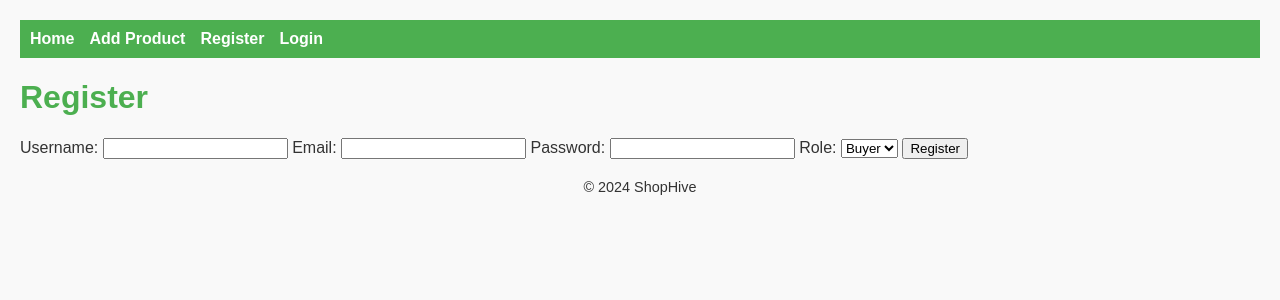
After one commit to Charis04/BACS_e-commerce, a Flask app: page /user/register in a window 1280 px wide. The commit adds this page. Shown: the top 300 px of the page. Run offline with Flask 3, Linux system fonts and the light colour scheme.

Commit message:
upated task

```diff
--- a/app.py
+++ b/app.py
@@ -1,10 +1,9 @@
-from shophive_packages import app
+from shophive_packages import create_app
 
+app = create_app(config_name="development")
 
 if __name__ == "__main__":
     """
     Run the Flask application.
-
-    The app will run in debug mode on the default Flask port (5000).
     """
     app.run(debug=True)
--- a/shophive_packages/models/user.py
+++ b/shophive_packages/models/user.py
@@ -12,19 +12,21 @@ class User(UserMixin, db.Model):
         username (str): The username of the user.
         email (str): The email address of the user.
         password (str): The password of the user.
+        role (str): The role of the user ("buyer" or "seller").
     """
 
     id = db.Column(db.Integer, primary_key=True)
     username = db.Column(db.String(80), unique=True, nullable=False)
     email = db.Column(db.String(120), unique=True, nullable=False)
     password = db.Column(db.String(200), nullable=False)
+    role = db.Column(db.String(10), nullable=False, default="buyer")
 
     # Relationships
     orders = db.relationship('Order', back_populates='buyer', lazy='select')
     carts = db.relationship('Cart', backref='buyer', lazy=True)
 
     def __repr__(self):
-        return f'<User {self.username} {self.email}>'
+        return f'<User {self.username} {self.role}>'
 
     # Set the password hash
     def set_password(self, password):
--- a/shophive_packages/routes/user_routes.py
+++ b/shophive_packages/routes/user_routes.py
@@ -1,4 +1,4 @@
-from flask import Blueprint, request, jsonify, current_app  # noqa
+from flask import Blueprint, request, jsonify, render_template
 from flask_jwt_extended import jwt_required, get_jwt_identity
 from shophive_packages.services.auth_service import register_user, login_user
 from shophive_packages.models import User
@@ -7,39 +7,49 @@ user_bp = Blueprint("user_bp", __name__)
 
 
 # User Registration
-@user_bp.route("/register", methods=["POST"])
+@user_bp.route("/register", methods=["GET", "POST"])
 def register():
     """
     Register a new user.
 
     Returns:
-        tuple: A success message and HTTP status code 201 if registration is
-        successful, or an error message and HTTP status code 400 if
-        registration fails.
+        For GET: Render the registration form.
+        For POST: A success message and HTTP status code 201 if registration
+                  is successful, or an error message and HTTP status code 400.
     """
+    if request.method == "GET":
+        return render_template("register.html")
+
     data = request.get_json()
     try:
-        user = register_user(data["username"], data["email"], data["password"])
-        return jsonify({"message":
-                        f"User {user.username} created successfully!"}), 201
+        role = data.get("role", "buyer")  # Default role is "buyer"
+        user = register_user(data["username"], data["email"], data["password"], role=role)
+        return jsonify({"message": f"User {user.username} created successfully as a {role}!"}), 201
     except ValueError as e:
         return jsonify({"message": str(e)}), 400
 
 
 # User Login
-@user_bp.route("/login", methods=["POST"])
+@user_bp.route("/login", methods=["GET", "POST"])
 def login():
     """
     Log in a user.
 
     Returns:
-        tuple: An access token and HTTP status code 200 if login is successful,
-               or an error message and HTTP status code 401 if login fails.
+        For GET: Render the login form.
+        For POST: An access token, user role, and HTTP status code 200 if login
+                  is successful, or an error message and HTTP status code 401.
     """
+    if request.method == "GET":
+        return render_template("login.html")
+
     data = request.get_json()
     try:
+        user = User.query.filter_by(username=data["username"]).first()
+        if not user or not user.check_password(data["password"]):
+            raise ValueError("Invalid credentials")
         token = login_user(data["username"], data["password"])
-        return jsonify({"access_token": token}), 200
+        return jsonify({"access_token": token, "role": user.role}), 200
     except ValueError as e:
         return jsonify({"message": str(e)}), 401
 
@@ -52,8 +62,8 @@ def profile():
     Get the profile of the current user.
 
     Returns:
-        JSON: The username and email of the current user.
+        JSON: The username, email, and role of the current user.
     """
     current_user_id = get_jwt_identity()
     user = User.query.get_or_404(current_user_id)
-    return jsonify({"username": user.username, "email": user.email})
+    return jsonify({"username": user.username, "email": user.email, "role": user.role})
--- a/shophive_packages/templates/base.html
+++ b/shophive_packages/templates/base.html
@@ -14,6 +14,8 @@
             <ul>
                 <li><a href="/">Home</a></li>
                 <li><a href="/add-product">Add Product</a></li>
+                <li><a href="/register">Register</a></li>
+                <li><a href="/login">Login</a></li>
             </ul>
         </nav>
     </header>
--- /dev/null
+++ b/shophive_packages/templates/register.html
@@ -0,0 +1,25 @@
+{% extends "base.html" %}
+
+{% block title %}Register{% endblock %}
+
+{% block content %}
+<h1>Register</h1>
+<form method="POST" action="/register">
+    <label for="username">Username:</label>
+    <input type="text" id="username" name="username" required>
+
+    <label for="email">Email:</label>
+    <input type="email" id="email" name="email" required>
+
+    <label for="password">Password:</label>
+    <input type="password" id="password" name="password" required>
+
+    <label for="role">Role:</label>
+    <select id="role" name="role">
+        <option value="buyer">Buyer</option>
+        <option value="seller">Seller</option>
+    </select>
+
+    <button type="submit">Register</button>
+</form>
+{% endblock %}
```
Also changed, not shown: config.py (+3 -7 lines), requirements.txt (+21 -8 lines), shophive_packages/__init__.py (+37 -93 lines), shophive_packages/temp.__init__.py (added, +127 -0 lines), shophive_packages/templates/login.html (added, +16 -0 lines), shophive_packages/routes/product_management_routes/__init__.py (added).
